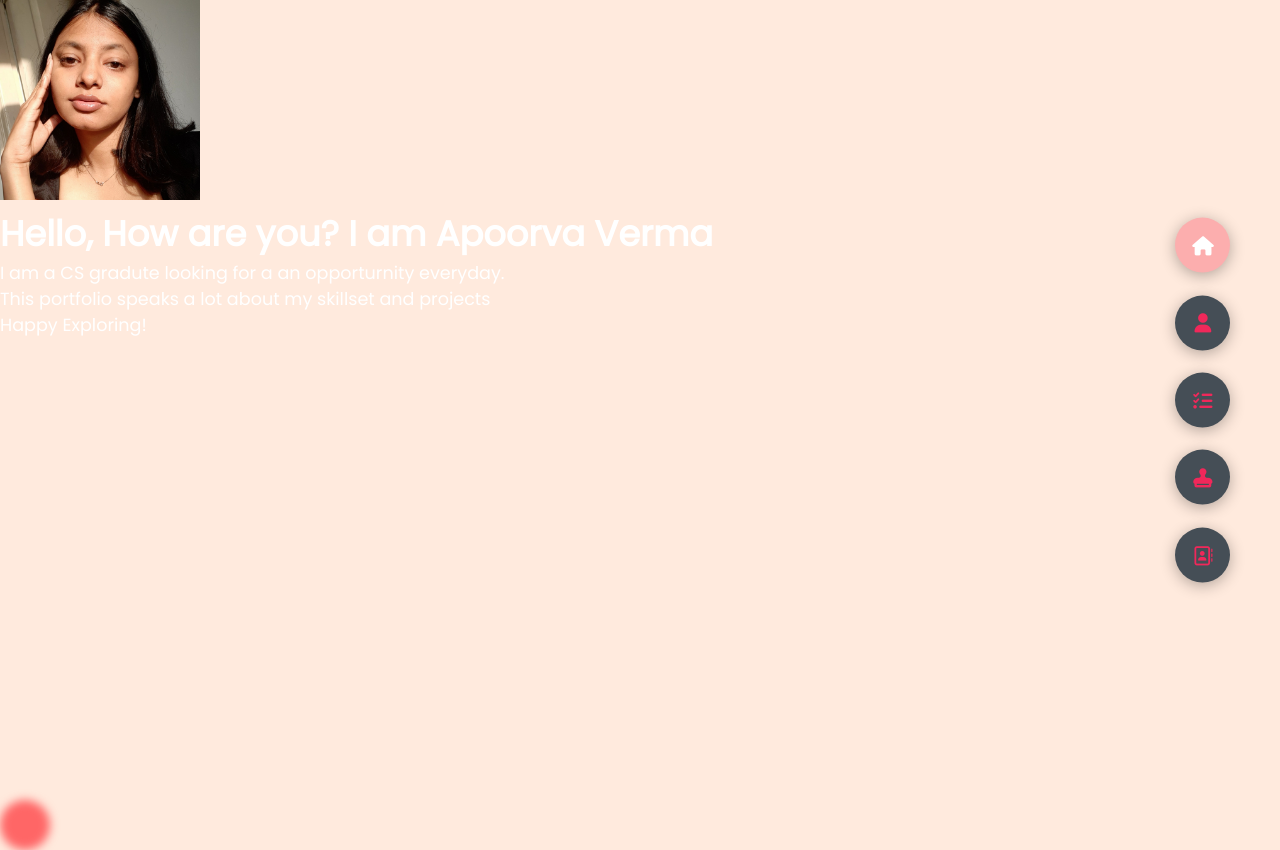
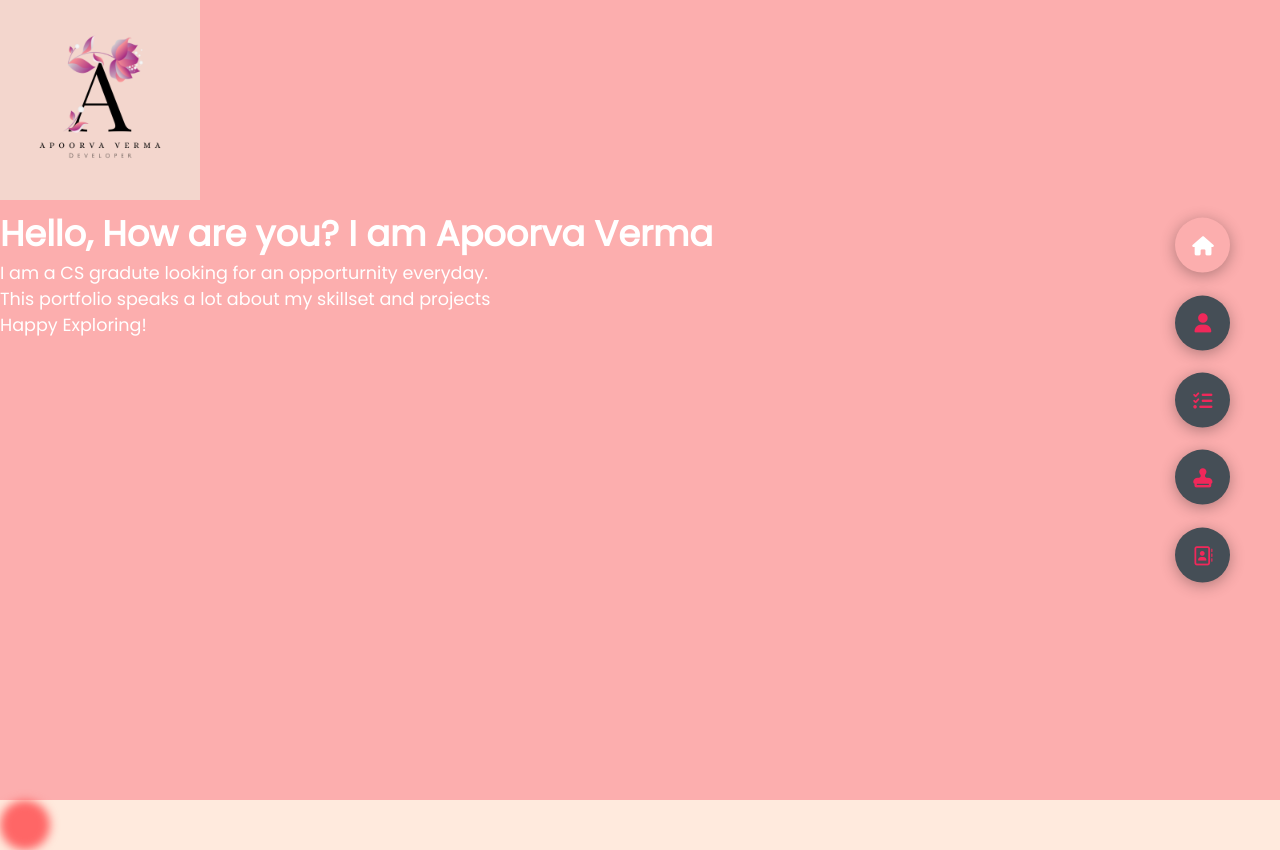
Before and after one commit to apoorvaverma001/portfolio-website, a plain HTML site: page index.html in a window 1280 px wide. Drawn offline with Linux system fonts and the light colour scheme.

Commit message:
added first page

```diff
--- a/index.html
+++ b/index.html
@@ -16,7 +16,7 @@
             <div class="left-header">
                 <div class="h-shape"></div>
                 <div class="image">
-                    <img src="./images/AV.jpeg" height="200px" alt="My picture">
+                    <img src="./images/logo2.png" height="200px" alt="My picture">
                 </div>
             </div>
             <div class="right-header">
@@ -24,7 +24,7 @@
                     Hello, How are you? I am <span>Apoorva Verma</span>
                 </h1>
                 <p>
-                    I am a CS gradute looking for a an opporturnity everyday. <br/>
+                    I am a CS gradute looking for an opporturnity everyday. <br/>
                     This portfolio speaks a lot about my skillset and projects<br/>
                     Happy Exploring!
                 </p>
--- a/styles/styles.scss
+++ b/styles/styles.scss
@@ -62,7 +62,7 @@ section{
 .sec1{
     display: none;
     transform: translateY(0) scale(1);
-    background-color: #FFEADD;
+    background-color: var(--color-pink-1);
 }
 
 .sec2{
@@ -102,7 +102,6 @@ section{
         }
     }
 }
-
 
 //controls
 .controlls{
```
Also changed, not shown: images/logo.png (added), images/logo2.png (added), styles/styles.css, 1 other file.
